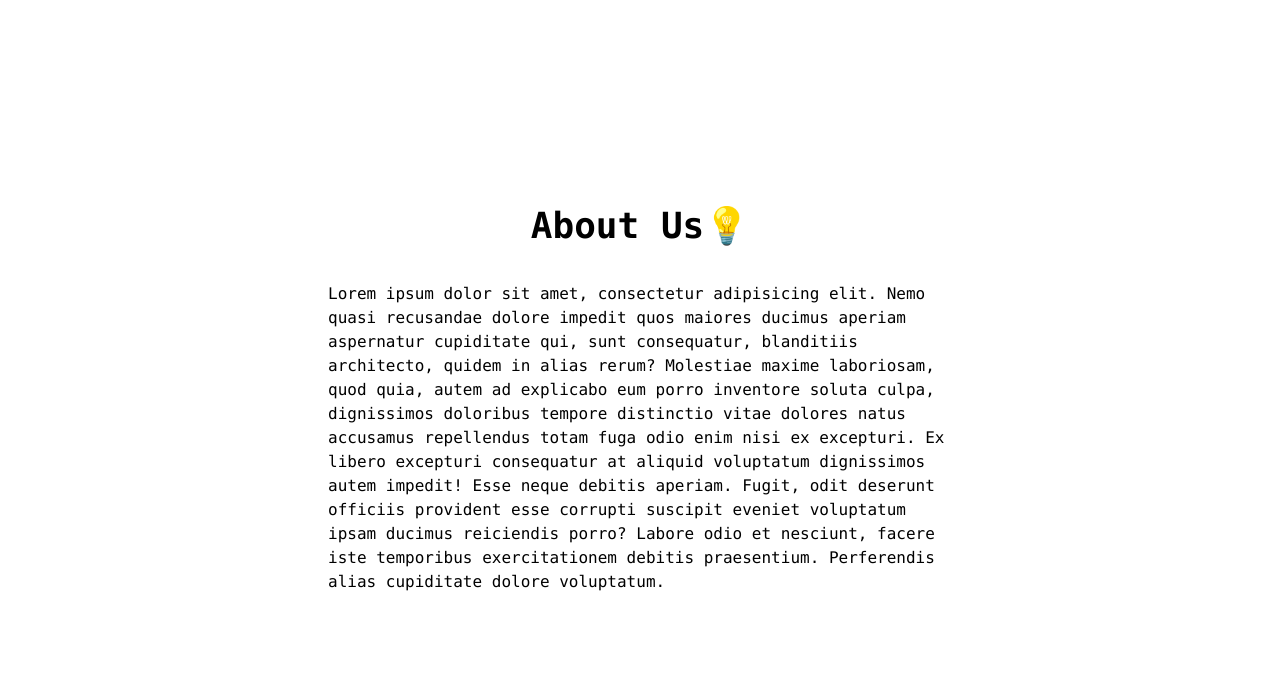
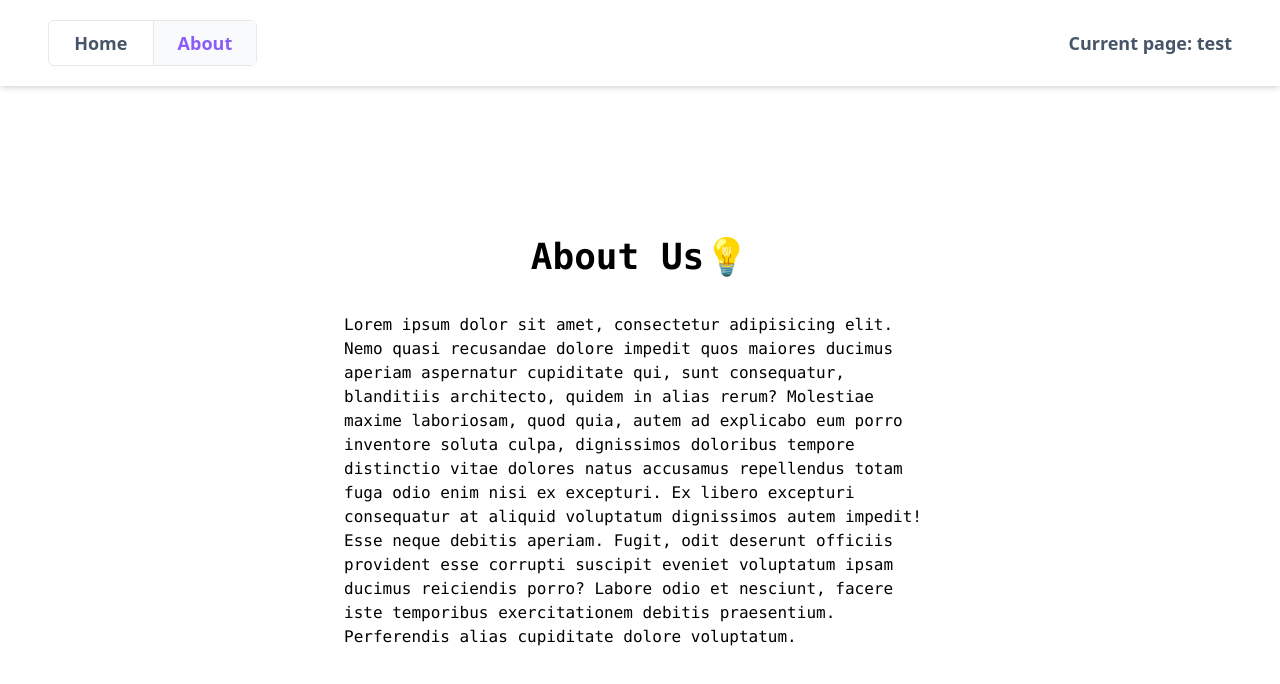
Before and after one commit to sodapng/github-app, a React (Vite) app: page /about in a window 1280 px wide. Shown: the top 684 px of the page. Built offline with nearby package versions, Linux system fonts and the light colour scheme.

Commit message:
feat: add Layout

```diff
--- a/package.json
+++ b/package.json
@@ -18,7 +18,8 @@
     "prop-types": "^15.8.1",
     "react": "^18.2.0",
     "react-dom": "^18.2.0",
-    "react-router-dom": "^6.9.0"
+    "react-router-dom": "^6.9.0",
+    "rimraf": "^4.4.0"
   },
   "devDependencies": {
     "@testing-library/jest-dom": "^5.16.5",
--- /dev/null
+++ b/src/components/Layout.tsx
@@ -0,0 +1,42 @@
+import cn from 'clsx'
+import { PureComponent } from 'react'
+import { NavLink, Outlet } from 'react-router-dom'
+
+export class Layout extends PureComponent {
+  render() {
+    return (
+      <div className="flex min-h-screen flex-col">
+        <div className="shadow-md">
+          <header className="mx-auto flex items-center justify-between px-12 py-5 text-lg font-semibold text-slate-600">
+            <nav className="grid grid-cols-2 divide-x rounded-md border text-center">
+              <NavLink
+                to="/"
+                className={({ isActive }) =>
+                  cn('px-6 py-2 hover:bg-slate-50', {
+                    'text-violet-500': isActive,
+                    'bg-slate-50': isActive,
+                  })
+                }
+              >
+                Home
+              </NavLink>
+              <NavLink
+                to="/about"
+                className={({ isActive }) =>
+                  cn('px-6 py-2 hover:bg-slate-50', {
+                    'text-violet-500': isActive,
+                    'bg-slate-50': isActive,
+                  })
+                }
+              >
+                About
+              </NavLink>
+            </nav>
+            <p>Current page: test</p>
+          </header>
+        </div>
+        <Outlet />
+      </div>
+    )
+  }
+}
--- a/src/pages/About.tsx
+++ b/src/pages/About.tsx
@@ -3,7 +3,7 @@ import { PureComponent } from 'react'
 export class About extends PureComponent {
   render() {
     return (
-      <div className="mx-auto flex min-h-screen flex-col items-center justify-center space-y-9 px-4 font-mono">
+      <div className="mx-auto flex flex-auto flex-col items-center justify-center space-y-9 px-12 font-mono">
         <h1 className="text-4xl font-bold">About Us💡</h1>
         <p className="w-1/2">
           Lorem ipsum dolor sit amet, consectetur adipisicing elit. Nemo quasi recusandae dolore
--- a/src/pages/NotFound.tsx
+++ b/src/pages/NotFound.tsx
@@ -3,7 +3,7 @@ import { PureComponent } from 'react'
 export class NotFound extends PureComponent {
   public render() {
     return (
-      <div className="flex min-h-screen flex-col items-center justify-center space-y-10 font-mono">
+      <div className="mx-auto flex flex-auto flex-col items-center justify-center space-y-10 px-12 font-mono">
         <h1 className="text-9xl font-bold">Oops🔥</h1>
         <div className="flex flex-col items-center justify-center">
           <p className="text-xl">Sorry, an unexpected error has occurred.</p>
--- a/src/routes/index.tsx
+++ b/src/routes/index.tsx
@@ -1,11 +1,15 @@
+import { Layout } from 'components/Layout'
 import { About, Main, NotFound } from 'pages'
 import { RouteObject } from 'react-router-dom'
 
 export const routes: RouteObject[] = [
   {
     path: '/',
-    element: <Main />,
-    errorElement: <NotFound />,
+    element: <Layout />,
+    children: [
+      { element: <Main />, index: true },
+      { path: '*', element: <NotFound /> },
+      { path: 'about', element: <About /> },
+    ],
   },
-  { path: 'about', element: <About /> },
 ]
--- a/tailwind.config.cjs
+++ b/tailwind.config.cjs
@@ -2,7 +2,12 @@
 module.exports = {
   content: ['./index.html', './src/**/*.{js,ts,jsx,tsx}'],
   theme: {
-    extend: {},
+    extend: {
+      container: {
+        center: true,
+        padding: '2rem',
+      },
+    },
   },
   plugins: [],
 }
--- a/vite.config.ts
+++ b/vite.config.ts
@@ -12,5 +12,12 @@ export default defineConfig({
     globals: true,
     environment: 'jsdom',
     setupFiles: './src/__tests__/setupTests.ts',
+    coverage: {
+      enabled: true,
+      provider: 'c8',
+      all: true,
+      reporter: 'text',
+      src: ['src'],
+    },
   },
 })
```
Also changed, not shown: 2 other files (tests, documents, lock files or other folders).
